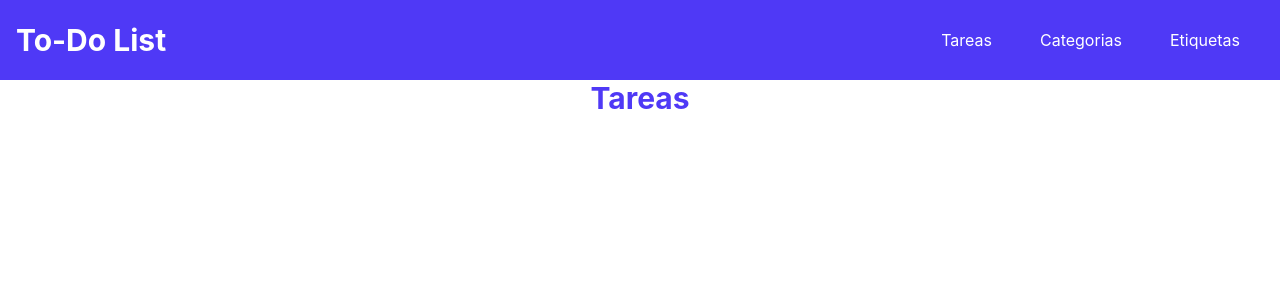
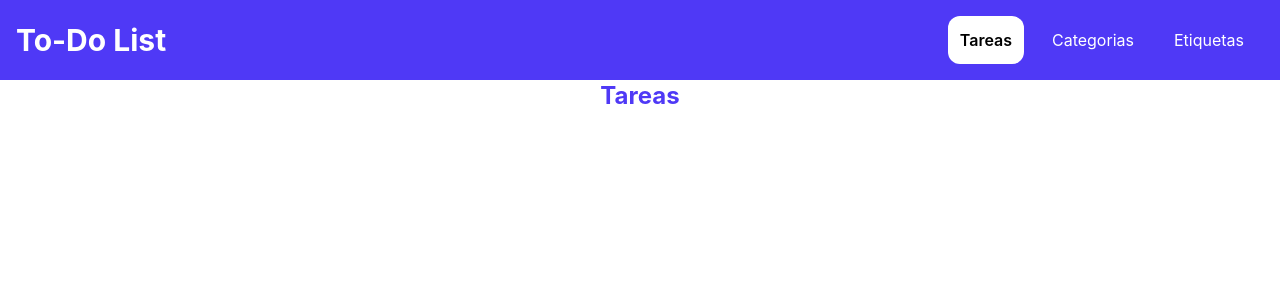
Before and after one commit to rolando2012/todoListFE, a React (Vite) app: page / in a window 1280 px wide. Shown: the top 300 px of the page. Built offline with nearby package versions, Linux system fonts and the light colour scheme; no server answers.

Commit message:
BOOT-7 Agregar rutas para tareas y categorías, y actualizar el Navbar con NavLink

```diff
--- a/src/App.jsx
+++ b/src/App.jsx
@@ -1,17 +1,11 @@
-import { useTareas } from './hooks/useTarea.js';
 import Navbar from './components/Navbar';
 import { Outlet } from 'react-router';
 
 function App() {
-  const {tareas} = useTareas();
-  console.log(tareas);
-
   return (
     <>
       <Navbar />
       <main>
-        <h1 class="text-3xl font-bold text-indigo-600 text-center">Tareas</h1>
-
         <Outlet />
       </main>
     </>
--- a/src/components/Navbar.jsx
+++ b/src/components/Navbar.jsx
@@ -1,5 +1,6 @@
 import { useState } from "react";
 import { AiOutlineClose, AiOutlineMenu } from "react-icons/ai";
+import { NavLink } from "react-router";
 
 const Navbar = () => {
     const [nav, setNav] = useState(false);
@@ -8,10 +9,17 @@ const Navbar = () => {
     };
 
     const navItems = [
-        { id: 1, text: "Tareas" },
-        { id: 2, text: "Categorias" },
-        { id: 3, text: "Etiquetas" },
+        { id: 1, text: "Tareas" , ruta: "/"},
+        { id: 2, text: "Categorias", ruta: "/categories" },
+        { id: 3, text: "Etiquetas", ruta: "/tags" },
     ];
+
+    const activeLinkStyle = ({isActive}) =>
+        `block p-3 rounded-xl duration-300 ${isActive
+            ? "bg-white text-black font-semibold"
+            : "hover:bg-indigo-500 text-white"
+        }`
+
 
     return (
         <div className="bg-indigo-600 flex justify-between items-center h-20 mx-auto px-4 text-white">
@@ -20,33 +28,36 @@ const Navbar = () => {
             <ul className="hidden md:flex">
                 {navItems.map((item) => (
                     <li
-                        key={item.id}
-                        className="p-4 hover:bg-white rounded-xl m-2 cursor-pointer duration-300 hover:text-black"
+                        key={item.id} className="m-2"
                     >
-                        {item.text}
+                        <NavLink to={item.ruta} className={activeLinkStyle} end={item.ruta === "/"}>
+                            {item.text}
+                        </NavLink>
                     </li>
                 ))}
             </ul>
 
-            <div onClick={handleNav} className="block md:hidden">
+            <div onClick={handleNav} className="block md:hidden cursor-pointer">
                 {nav ? <AiOutlineClose size={20} /> : <AiOutlineMenu size={20} />}
             </div>
 
             <ul
                 className={
                     nav
-                        ? "fixed md:hidden left-0 top-0 w-[60%] h-full border-r border-r-gray-900 bg-[#000300] ease-in-out duration-500"
-                        : "ease-in-out w-[60%] duration-500 fixed top-0 bottom-0 left-full"
+                        ? "fixed md:hidden left-0 top-0 w-[60%] h-full border-r border-r-gray-900 bg-indigo-700 ease-in-out duration-500 p-4"
+                        : "ease-in-out w-[60%] duration-500 fixed top-0 bottom-0 -left-full"
                 }
             >
-                <h1 className="w-full text-3xl font-bold text-white m-4">To-Do List</h1>
+                <h1 className="w-full text-3xl font-bold text-white my-4">To-Do List</h1>
 
                 {navItems.map((item) => (
                     <li
-                        key={item.id}
-                        className="p-4 border-b rounded-xl hover:bg-white duration-300 hover:text-black cursor-pointer border-gray-600"
+                        key={item.id} className="border-b border-indigo-500 my-2"
                     >
-                        {item.text}
+                        <NavLink to={item.ruta} className={activeLinkStyle} end={item.ruta === "/"}
+                                    onClick={handleNav}>
+                            {item.text}
+                        </NavLink>
                     </li>
                 ))}
             </ul>
--- /dev/null
+++ b/src/pages/categories/IndexCategory.jsx
@@ -0,0 +1,10 @@
+import { Outlet } from "react-router"
+
+export default function IndexCategory() {
+  return (
+    <>
+      <h1 className='text-2xl text-indigo-600 font-bold text-center'>Categorias</h1>
+      <Outlet />
+    </>
+  )
+}
--- /dev/null
+++ b/src/pages/tasks/IndexTask.jsx
@@ -0,0 +1,13 @@
+import { Outlet } from 'react-router';
+import { useTareas } from '../../hooks/useTarea';
+
+export default function IndexTask() {
+  const {tareas} = useTareas();
+  console.log(tareas);
+  return (
+    <>
+      <h1 className='text-2xl text-indigo-600 font-bold text-center'>Tareas</h1>
+      <Outlet />
+    </>
+  )
+}
--- a/src/routes.jsx
+++ b/src/routes.jsx
@@ -1,9 +1,20 @@
-import { createBrowserRouter, Route } from "react-router";
+import { createBrowserRouter } from "react-router";
 import App from "./App";
+import IndexCategory from "./pages/categories/IndexCategory";
+import IndexTask from "./pages/tasks/IndexTask";
 
 export const router = createBrowserRouter([
     {
         path: "/",
-        element:<App />
-    }
+        Component: App,
+        children: [
+            {
+                index: true,
+                Component: IndexTask
+            },
+            {
+                path: "categories",
+                Component: IndexCategory,
+            }
+        ]},
 ])
```
